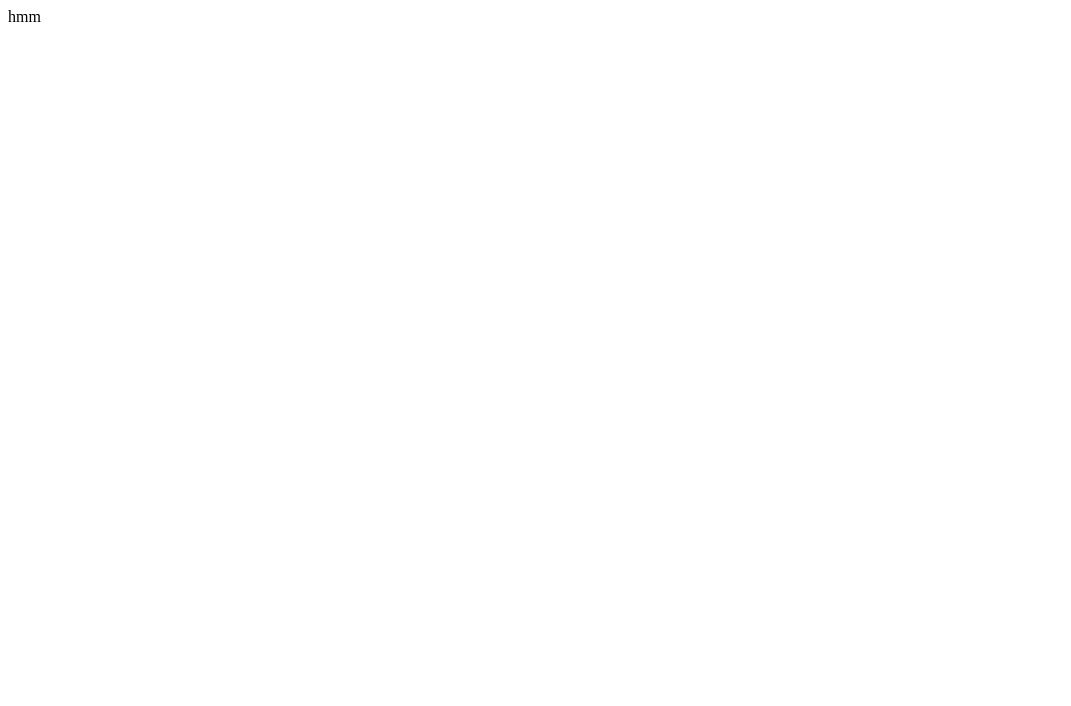
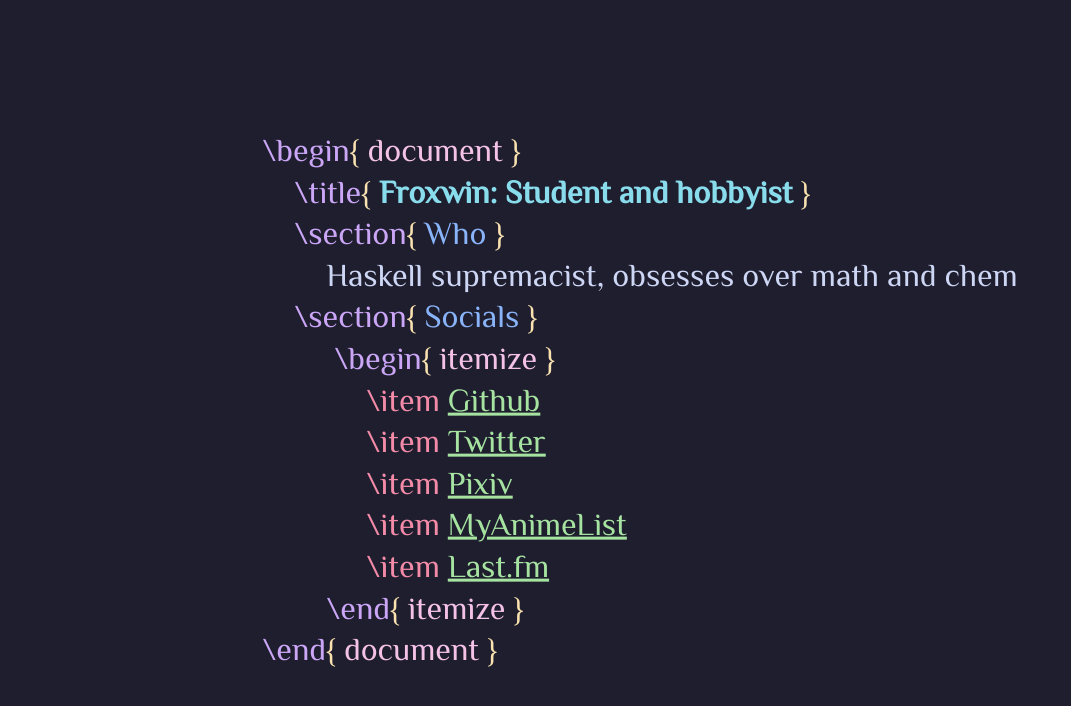
Before and after one commit to Froxwin/Froxwin.github.io, a plain HTML site: page index.html in a window 1280 px wide. Shown: the whole page, without its empty margins (0-1071 px from the left). Drawn offline with Linux system fonts and the light colour scheme; a web font is replaced by a local one.

Commit message:
fresh design

```diff
--- /dev/null
+++ b/index.css
@@ -0,0 +1,54 @@
+@import url("https://fonts.googleapis.com/css2?family=Philosopher&display=swap");
+@import url("https://fonts.googleapis.com/css2?family=Faustina&display=swap");
+
+body {
+  padding: 50px;
+  background-color: #1e1e2e;
+  color: #cdd6f4;
+  font-size: 2em;
+  font-family: "Philosopher", serif;
+  line-height: 1.3;
+}
+
+#page {
+  position: absolute;
+  top: 50%;
+  left: 50%;
+  margin-right: -50%;
+  transform: translate(-50%, -50%);
+}
+
+ul {
+  list-style-type: none;
+  margin: 0;
+  padding-left: 5;
+}
+
+a {
+  color: #a6e3a1;
+}
+
+.tag {
+  color: #cba6f7;
+}
+
+.title {
+  color: #89dceb;
+  font-weight: bold;
+}
+
+.sec {
+  color: #89b4fa;
+}
+
+.cmd {
+  color: #f38ba8;
+}
+
+.att {
+  color: #f5c2e7;
+}
+
+.brace {
+  color: #f9e2af;
+}
--- a/index.html
+++ b/index.html
@@ -1 +1,65 @@
-hmm
+<!DOCTYPE html>
+<html lang="en"></html>
+
+<head>
+  <meta charset="UTF-8" />
+  <link rel="stylesheet" href="./index.css" />
+  <title>(●'◡'●)</title>
+</head>
+
+<body>
+  <div id="page">
+    <span class="tag"
+      >\begin<span class="brace">{</span>
+      <span class="att">document</span> <span class="brace">}</span><br
+    /></span>
+    &emsp;<span class="tag"
+      >\title<span class="brace">{</span>
+      <span class="title">Froxwin: Student and hobbyist</span>
+      <span class="brace">}</span><br
+    /></span>
+    &emsp;<span class="tag"
+      >\section<span class="brace">{</span> <span class="sec">Who</span>
+      <span class="brace">}</span><br
+    /></span>
+    &emsp;&emsp;Haskell supremacist, obsesses over math and chem<br />
+    &emsp;<span class="tag"
+      >\section<span class="brace">{</span>
+      <span class="sec">Socials</span> <span class="brace">}</span><br
+    /></span>
+    &emsp;&emsp;<span class="tag">
+      \begin<span class="brace">{</span> <span class="att">itemize</span>
+      <span class="brace">}</span>
+    </span>
+    <ul>
+      <li>
+        <span class="cmd">&emsp;&emsp;\item</span>
+        <a href="https://github.com/Froxwin">Github</a>
+      </li>
+      <li>
+        <span class="cmd">&emsp;&emsp;\item</span>
+        <a href="https://twitter.com/Froxwin314">Twitter</a>
+      </li>
+      <li>
+        <span class="cmd">&emsp;&emsp;\item</span>
+        <a href="https://www.pixiv.net/en/users/62486620">Pixiv</a>
+      </li>
+      <li>
+        <span class="cmd">&emsp;&emsp;\item</span>
+        <a href="https://myanimelist.net/profile/Froxwin">MyAnimeList</a>
+      </li>
+      <li>
+        <span class="cmd">&emsp;&emsp;\item</span>
+        <a href="https://www.last.fm/user/Froxwin">Last.fm</a>
+      </li>
+    </ul>
+    &emsp;&emsp;<span class="tag"
+      >\end<span class="brace">{</span> <span class="att">itemize</span>
+      <span class="brace">}</span><br
+    /></span>
+    <span class="tag"
+      >\end<span class="brace">{</span> <span class="att">document</span>
+      <span class="brace">}</span></span
+    >
+  </div>
+</body>
```
